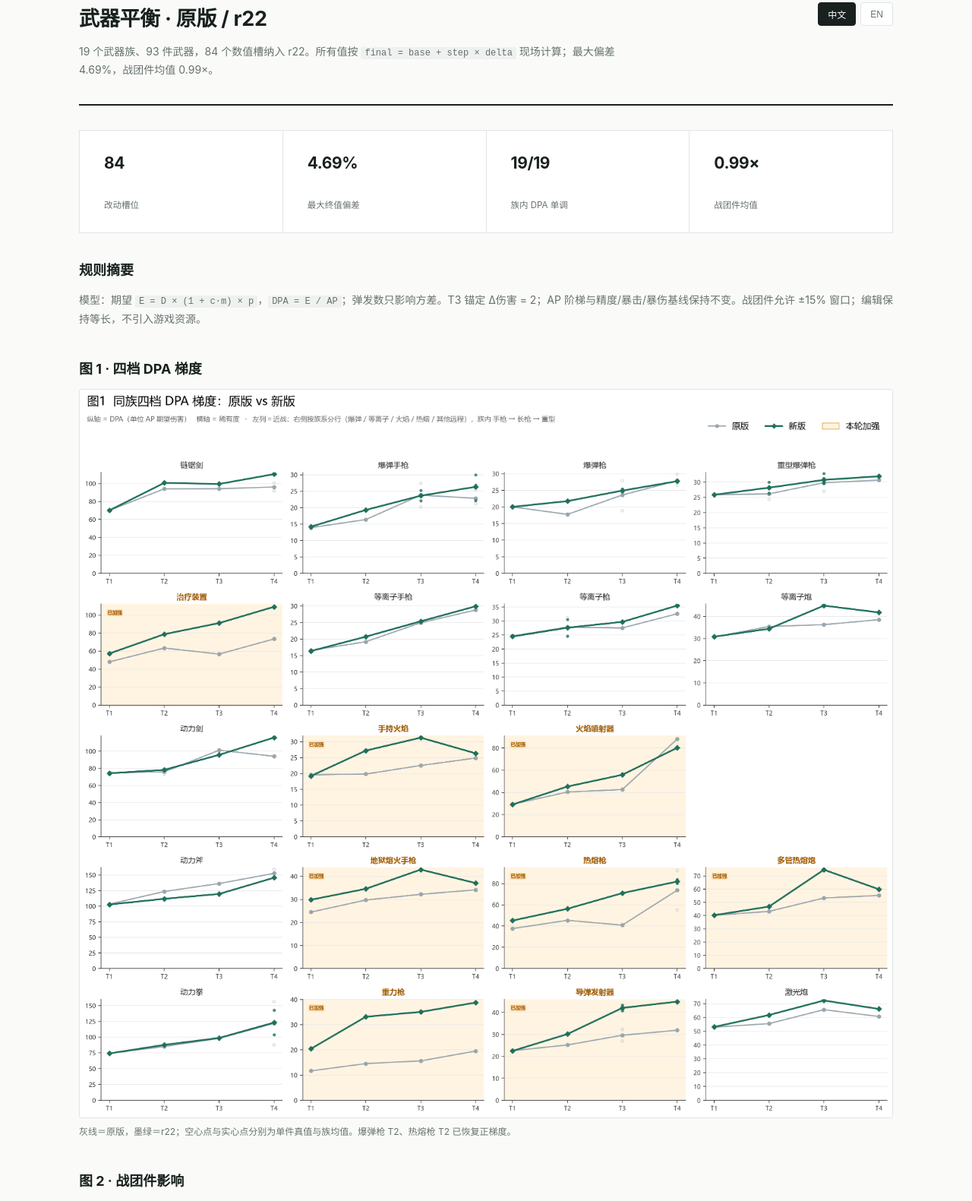
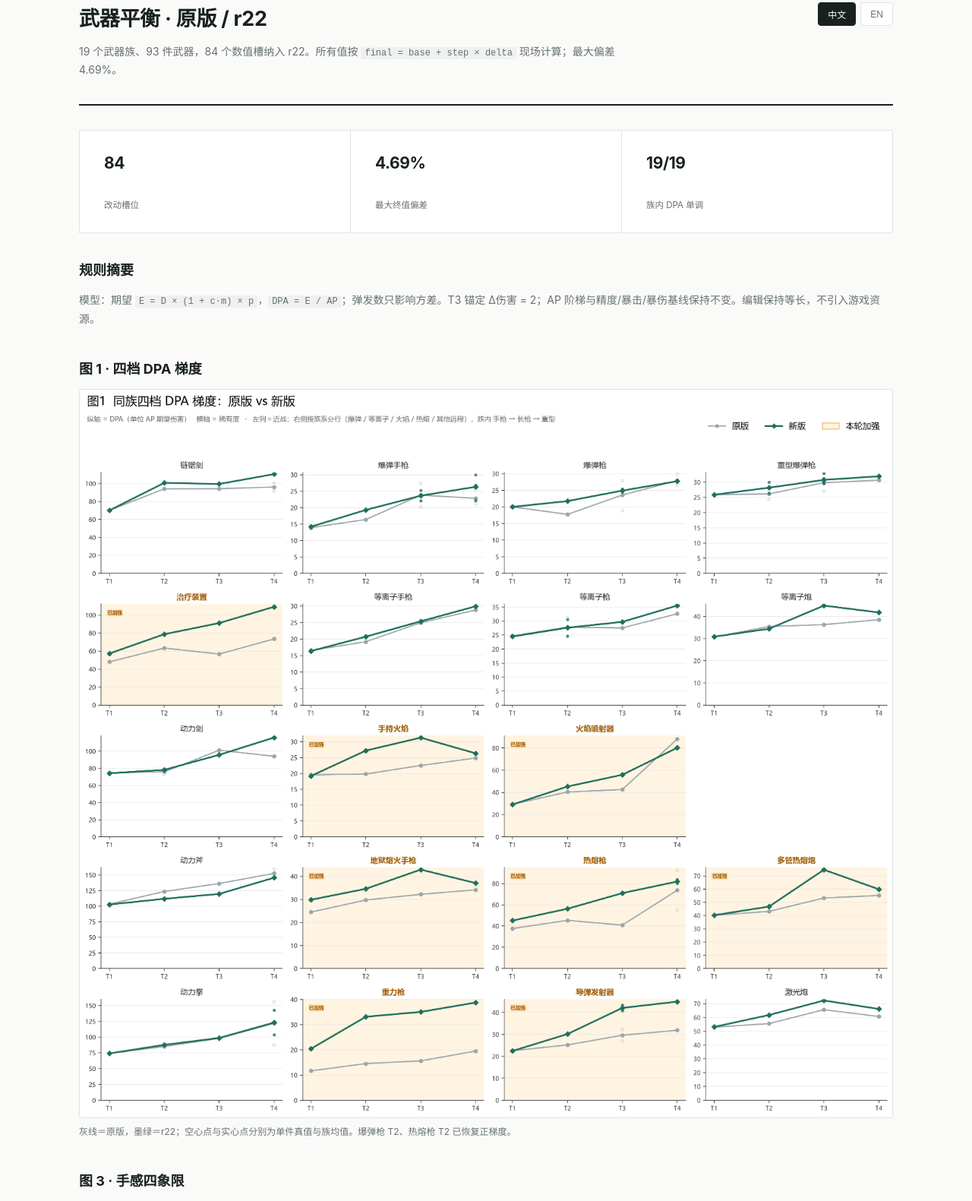
Before and after one commit to monkeyrs/deathwatch-patch-installer, a plain HTML site: page docs/balance-viz/index.html in a window 1280 px wide. Shown: the part 45-1626 px from the top of the page at 76% size. Drawn offline with Linux system fonts and the light colour scheme.

Commit message:
docs: inline balance charts in READMEs
Embed DPA ladder and feel-quadrant images directly in the English and Chinese READMEs and balance lists; remove the HTML visualization link and the chapter-impact figure.

```diff
--- a/docs/balance-viz/index.html
+++ b/docs/balance-viz/index.html
@@ -42,7 +42,7 @@
 <header>
   <div>
     <h1><span class="zh">武器平衡 · 原版 / r22</span><span class="en">Weapon Balance · Vanilla / r22</span></h1>
-    <p class="lede"><span class="zh">19 个武器族、93 件武器，84 个数值槽纳入 r22。所有值按 <code>final = base + step × delta</code> 现场计算；最大偏差 4.69%，战团件均值 0.99×。</span><span class="en">19 weapon families, 93 weapons, and 84 value slots in r22. Every value is computed as <code>final = base + step × delta</code>; maximum deviation 4.69%, chapter-item mean 0.99×.</span></p>
+    <p class="lede"><span class="zh">19 个武器族、93 件武器，84 个数值槽纳入 r22。所有值按 <code>final = base + step × delta</code> 现场计算；最大偏差 4.69%。</span><span class="en">19 weapon families, 93 weapons, and 84 value slots in r22. Every value is computed as <code>final = base + step × delta</code>; maximum deviation 4.69%.</span></p>
   </div>
   <div class="langs"><button id="btn-zh" class="on">中文</button><button id="btn-en">EN</button></div>
 </header>
@@ -51,12 +51,11 @@
   <div><div class="v">84</div><div class="k"><span class="zh">改动槽位</span><span class="en">edited slots</span></div></div>
   <div><div class="v">4.69%</div><div class="k"><span class="zh">最大终值偏差</span><span class="en">max final-value deviation</span></div></div>
   <div><div class="v">19/19</div><div class="k"><span class="zh">族内 DPA 单调</span><span class="en">families monotonic</span></div></div>
-  <div><div class="v">0.99×</div><div class="k"><span class="zh">战团件均值</span><span class="en">chapter-item mean</span></div></div>
 </div>
 
 <section>
   <h2><span class="zh">规则摘要</span><span class="en">Design rules</span></h2>
-  <p><span class="zh">模型：期望 <code>E = D × (1 + c·m) × p</code>，<code>DPA = E / AP</code>；弹发数只影响方差。T3 锚定 Δ伤害 = 2；AP 阶梯与精度/暴击/暴伤基线保持不变。战团件允许 ±15% 窗口；编辑保持等长，不引入游戏资源。</span><span class="en">Model: <code>E = D × (1 + c·m) × p</code>, <code>DPA = E / AP</code>; pellet count affects variance only. T3 anchors damage delta at 2; AP tiers and accuracy/critical baselines are unchanged. Chapter items stay within a ±15% window. Edits are equal-length and ship no game assets.</span></p>
+  <p><span class="zh">模型：期望 <code>E = D × (1 + c·m) × p</code>，<code>DPA = E / AP</code>；弹发数只影响方差。T3 锚定 Δ伤害 = 2；AP 阶梯与精度/暴击/暴伤基线保持不变。编辑保持等长，不引入游戏资源。</span><span class="en">Model: <code>E = D × (1 + c·m) × p</code>, <code>DPA = E / AP</code>; pellet count affects variance only. T3 anchors damage delta at 2; AP tiers and accuracy/critical baselines are unchanged. Edits are equal-length and ship no game assets.</span></p>
 </section>
 
 <section>
@@ -64,14 +63,6 @@
   <figure class="fig">
     <img src="images/fig1_ladder.png" alt="DPA ladder">
     <figcaption><span class="zh">灰线＝原版，墨绿＝r22；空心点与实心点分别为单件真值与族均值。爆弹枪 T2、热熔枪 T2 已恢复正梯度。</span><span class="en">Grey = vanilla, green = r22; hollow and solid dots show individual items and family means. Boltgun T2 and Meltagun T2 now have positive gradients.</span></figcaption>
-  </figure>
-</section>
-
-<section>
-  <h2><span class="zh">图 2 · 战团件影响</span><span class="en">Fig. 2 · Chapter item impact</span></h2>
-  <figure class="fig">
-    <img src="images/fig11_chapter_impact.png" alt="Chapter item impact">
-    <figcaption><span class="zh">27 件战团专属武器全部有改动；r20 起 DPA 相对原版收敛到 ±10% 内。</span><span class="en">All 27 chapter-specific weapons changed; since r20 their DPA delta is within ±10% of vanilla.</span></figcaption>
   </figure>
 </section>
 
```
Also changed, not shown: 5 other files.
